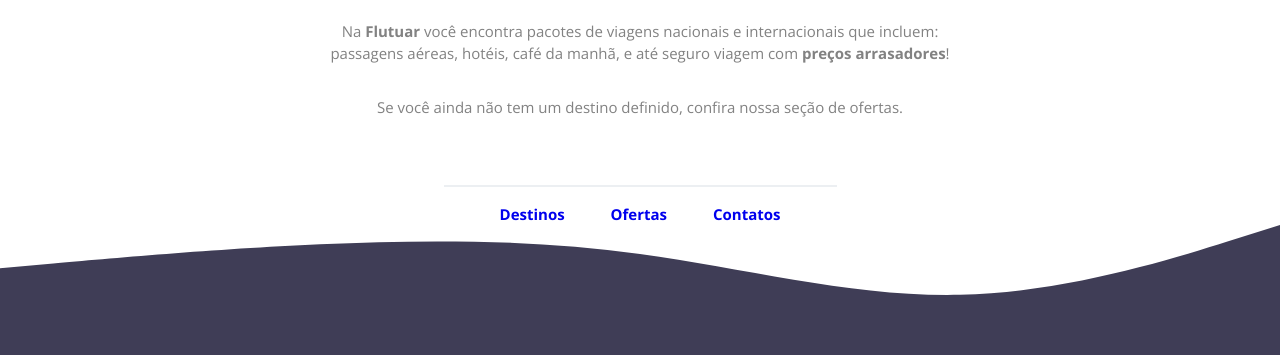
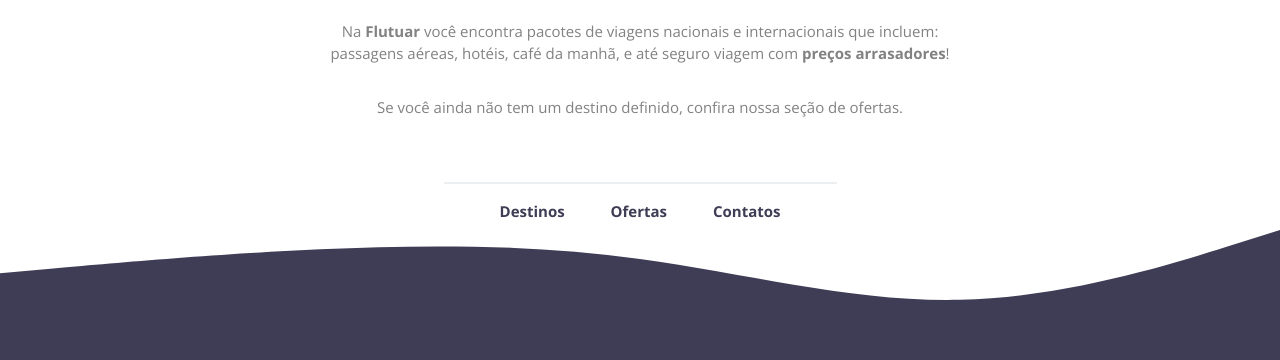
Before and after one commit to rafaeldsal/desafio-html, a plain HTML site: page index.html in a window 1280 px wide. Shown: the part 440-800 px from the top of the page. Drawn offline with nearby package versions, Linux system fonts and the light colour scheme.

Commit message:
Correção img footer

```diff
--- a/index.html
+++ b/index.html
@@ -1,28 +1,22 @@
 <!DOCTYPE html>
 <html lang="pt-bt">
+
 <head>
   <meta charset="UTF-8" />
   <meta name="viewport" content="width=device-width, initial-scale=1.0" />
-    <link
-      rel="shortcut icon"
-      href="./imagens/favicon.svg"
-      type="image/x-icon"
-    />
+  <link rel="shortcut icon" href="./imagens/favicon.svg" type="image/x-icon" />
   <link rel="stylesheet" href="style.css" />
   <title>Flutuar.com</title>
   <link rel="preconnect" href="https://fonts.googleapis.com" />
   <link rel="preconnect" href="https://fonts.gstatic.com" crossorigin />
-    <link
-      href="https://fonts.googleapis.com/css2?family=Dosis:wght@500;700&family=Open+Sans:wght@400;700&display=swap"
-      rel="stylesheet"
-    />
+  <link href="https://fonts.googleapis.com/css2?family=Dosis:wght@500;700&family=Open+Sans:wght@400;700&display=swap"
+    rel="stylesheet" />
 </head>
+
 <body>
   <div id="main">
-      <img
-        src="./imagens/img1.jpg"
-        alt="Desenho de uma mulher próxima a um globo, onde o mesmo está cheio de pontos de localização"
-      />
+    <img src="./imagens/img1.jpg"
+      alt="Desenho de uma mulher próxima a um globo, onde o mesmo está cheio de pontos de localização" />
 
     <h1>O seu próximo <span>destino</span> pode estar aqui...</h1>
 
@@ -39,18 +33,13 @@
     </p>
   </div>
 
+  <div id="line"></div>
   <div id="footer">
+    <a href="#">Destinos</a>
+    <a href="#">Ofertas</a>
+    <a href="#">Contatos</a>
+  </div>
+  <img id="wave" src="./imagens/wave.svg" alt="Desenho com formato de onda, na cor roxa, posicionada no rodapé" />
+</body>
 
-      <div id="line"></div>
-
-      <p><a href="#">Destinos</a></p>
-      <p><a href="#">Ofertas</a></p>
-      <p><a href="#">Contatos</a></p>
-
-      <img
-        src="./imagens/wave.svg"
-        alt="Desenho com formato de onda, na cor roxa, posicionada no rodapé"
-      />
-    </div>
-  </body>
 </html>
--- a/style.css
+++ b/style.css
@@ -45,25 +45,30 @@
 }
 
 #footer {
-  position: fixed;
-  bottom: 0;
+  margin: 16px auto 0;
 }
 
-#footer p {
-  display: inline;
+#footer a {
   align-items: center;
   font-weight: bold;
   color: #3F3D56;
 }
 
-#footer img {
-  width: 100vw;
+#footer a + a {
+  margin-left: 42px;
+}
+
+#wave {
+  position: fixed;
+  bottom: 0;
+  left: 0;
+  width: 100%;
 }
 
 a {
   text-decoration: none;
 }
 
-#footer p + p {
-  margin-left: 42px;
+a:hover {
+  font-size: 18px;
 }
```
Lines whose indentation alone changed are shown as unchanged.
